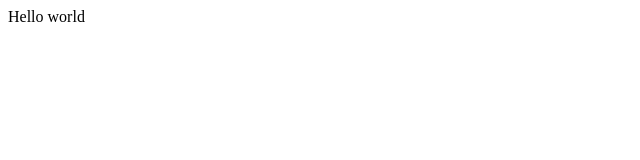
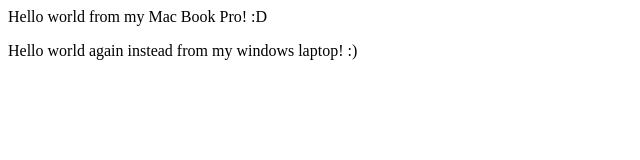
Before and after one commit to Brandonssj/Git-test, a plain HTML site: page index.html in a window 1280 px wide. Shown: the whole page, without its empty margins (0-640 px from the left). Drawn offline with Linux system fonts and the light colour scheme.

Commit message:
Added new paragraph element from my Windows Laptop! :)

```diff
--- a/index.html
+++ b/index.html
@@ -1,6 +1,6 @@
 <html>
 
-	<p>Hello world</p>
+	<p>Hello world from my Mac Book Pro! :D</p>
 	<!** WOW THIS IS COOL!!! **>
-
+    <p> Hello world again instead from my windows laptop! :)<p>
 </html>
```
